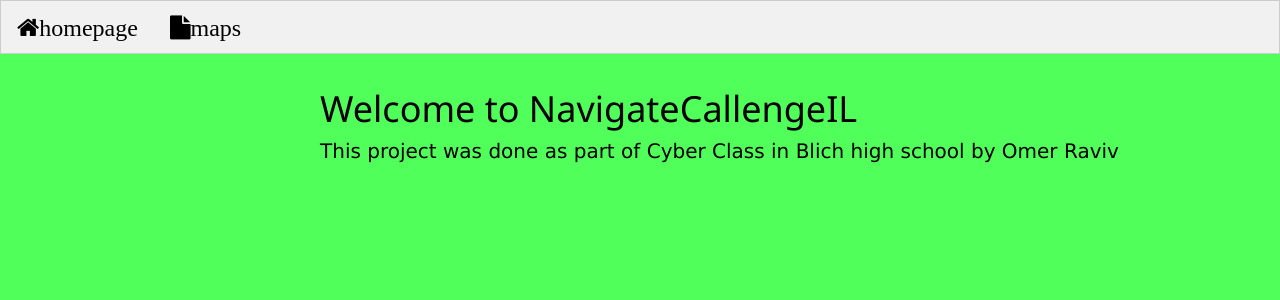
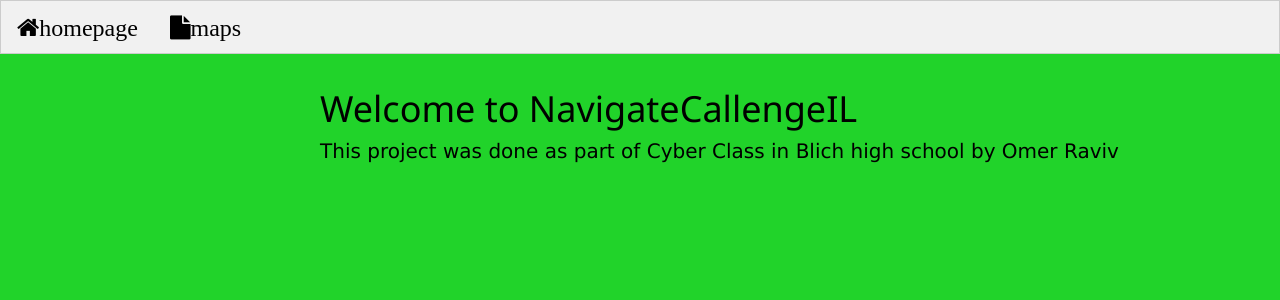
Before and after one commit to ostar564/onavigator2, a Flask app: page / in a window 1280 px wide. Shown: the top 300 px of the page. Run offline with Flask 2, Linux system fonts and the light colour scheme.

Commit message:
make it better3

```diff
--- a/server.py
+++ b/server.py
@@ -12,6 +12,7 @@ def homepage():
 
 @app.route('/mappage', methods=['POST','GET'])
 def mappage():
+
     if request.method == 'POST':
         return 'you requested a POST'
     elif request.method == 'GET':
--- a/templates/base.html
+++ b/templates/base.html
@@ -7,7 +7,7 @@
     <link rel="stylesheet" href="{{ url_for('static', filename='style/style.css') }}"/>
     <style>
         body {
-        background-color: rgb(80, 255, 89);
+        background-color: rgb(33, 211, 42);
       }
     </style>
         <link rel="stylesheet" href="https://www.w3schools.com/w3css/4/w3.css"/>
```
